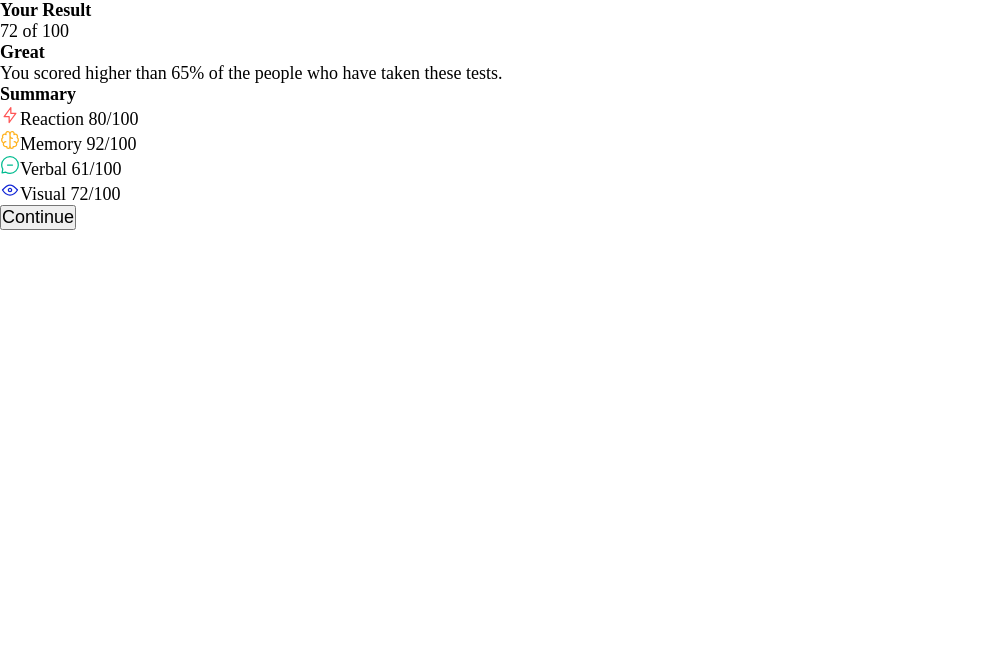
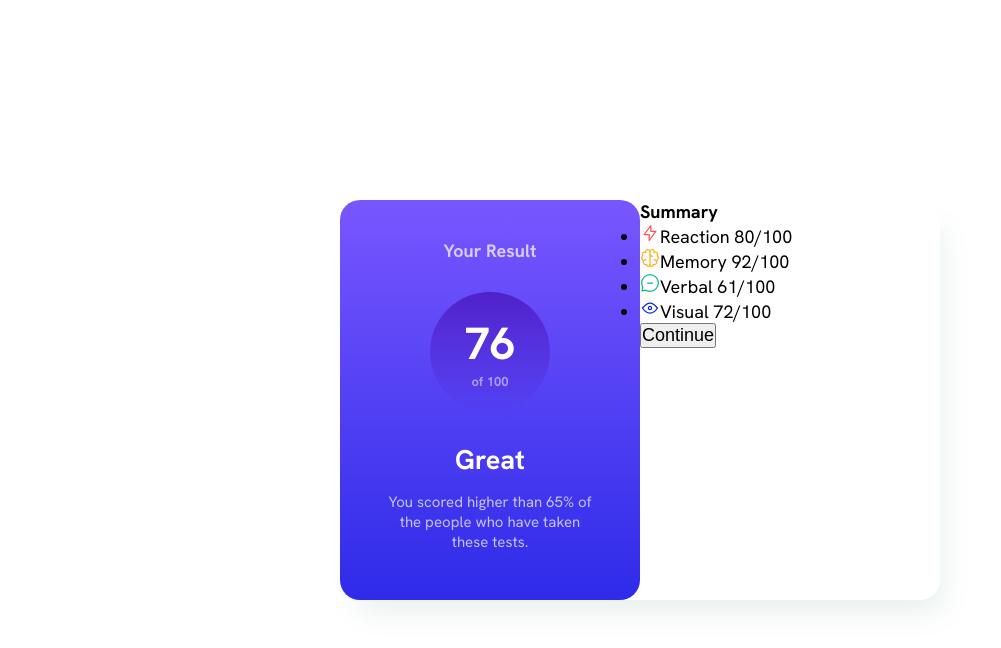
Before and after one commit to VitorMendesGallo/summary-component-project, a plain HTML site: page index.html in a window 1280 px wide. Shown: the whole page, without its empty margins (0-1001 px from the left). Drawn offline with Linux system fonts and the light colour scheme.

Commit message:
7º commit - Finalizando a div resultado

```diff
--- a/index.html
+++ b/index.html
@@ -9,7 +9,7 @@
       href="assets/images/favicon-32x32.png"
       type="image/x-icon"
     />
-    <link rel="stylesheet" href="styles/style.css" />
+    <link rel="stylesheet" href="styles/style.css" media="all" />
   </head>
   <body>
     <div class="container">
@@ -17,8 +17,7 @@
         <div class="resultado">
           <h1>Your Result</h1>
           <div class="resultado-total">
-            <span>72</span>
-            <span>of 100</span>
+            <span>76</span>
           </div>
           <h2>Great</h2>
           <p>
@@ -46,7 +45,7 @@
             </li>
           </ul>
 
-          <input type="button" value="Continue">
+          <input type="button" value="Continue" />
         </div>
       </main>
     </div>
--- a/styles/style.css
+++ b/styles/style.css
@@ -7,7 +7,6 @@
 }
 
 :root {
-
   /*Fonts*/
 
   --default-font: "Hanken Grotesk";
@@ -41,9 +40,86 @@
 
 /* Reset */
 
-*{
+* {
   margin: 0;
   padding: 0;
   box-sizing: border-box;
   font-size: 18px;
 }
+
+div.container {
+  width: 100vw;
+  height: 100vh;
+  display: flex;
+  justify-content: center;
+  align-items: center;
+}
+
+main {
+  width: 600px;
+  height: 400px;
+  border-radius: 20px;
+  box-shadow: 10px 20px 28px -8px rgba(49, 120, 117, 0.112);
+  display: flex;
+  font-family: var(--default-font);
+}
+
+/* Resultado */
+
+div.resultado {
+  width: 50%;
+  background: linear-gradient(
+    to bottom,
+    var(--light-slate-blue),
+    var(--light-royal-blue)
+  );
+
+  border-radius: 20px;
+  display: flex;
+  flex-direction: column;
+  align-items: center;
+  justify-content: center;
+}
+
+.resultado h1 {
+  color: hsl(0, 0%, 100%, 0.7);
+}
+
+.resultado-total {
+  width: 120px;
+  height: 120px;
+  border-radius: 50%;
+  background: linear-gradient(to top, var(--persian-blue), var(--violet-blue));
+  display: flex;
+  align-items: center;
+  justify-content: center;
+  margin: 30px 0px ;
+}
+
+.resultado-total > span {
+  color: white;
+  font-weight: bolder;
+  font-size: 2.5em;
+}
+
+.resultado-total > span::after {
+  content: "of 100";
+  display: block;
+  font-size: 13px;
+  color: hsla(0, 0%, 100%, 0.5);
+  text-align: center;
+}
+
+.resultado h2 {
+  color: white;
+  font-size: 1.5em;
+  margin-bottom: 15px;
+}
+
+.resultado p {
+  text-align: center;
+  color: hsla(0, 0%, 100%, 0.7);
+  font-size: 15px;
+  margin-bottom: 10px;
+  padding: 0px 40px;
+}
```
